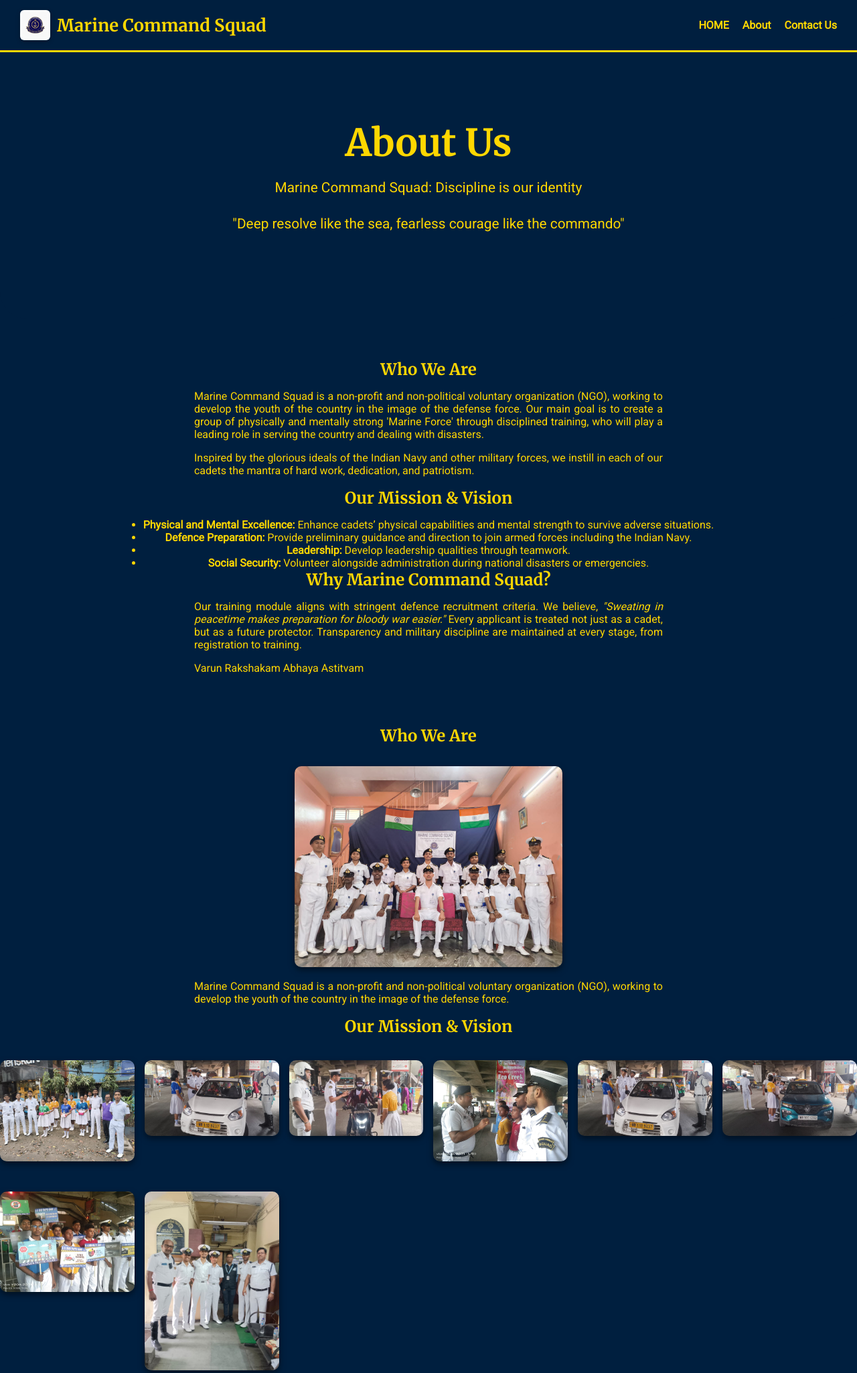
After one commit to pritam973/mcswebsite, a PHP site: page /about.html in a window 1280 px wide. The commit adds this page. Shown: the top 2050 px of the page at 67% size. Run offline with PHP 8.4, Linux system fonts and the light colour scheme.

Commit message:
initial commit / all files

```diff
--- /dev/null
+++ b/mcs/about.css
@@ -0,0 +1,138 @@
+/* Reset */
+* {
+  margin: 0;
+  padding: 0;
+  box-sizing: border-box;
+}
+
+/* Body */
+body {
+  font-family: 'Roboto', sans-serif;
+  background: #001f3f; /* Solid dark blue background */
+  color: #FFD700;      /* Golden text color */
+  min-height: 100vh;
+  display: flex;
+  flex-direction: column;
+}
+
+/* Navbar */
+.navbar {
+  display: flex;
+  justify-content: space-between;
+  align-items: center;
+  background: #001f3f;
+  padding: 15px 30px;
+  color: #FFD700;
+  border-bottom: 3px solid #FFD700;
+}
+
+.navbar .logo {
+  font-size: 1.6em;
+  font-weight: 700;
+  display: flex;
+  align-items: center;
+  gap: 10px;
+  font-family: 'Merriweather', serif;
+}
+
+.logo-img {
+  height: 45px;
+  width: auto;
+  border-radius: 6px;
+  box-shadow: 0 2px 6px rgba(0,0,0,0.3);
+}
+
+/* Nav Links */
+.nav-links {
+  list-style: none;
+  display: flex;
+  gap: 20px;
+}
+
+.nav-links a {
+  color: #FFD700;
+  text-decoration: none;
+  font-weight: 600;
+  transition: color 0.3s ease;
+}
+
+.nav-links a:hover {
+  color: #fff;
+}
+
+/* Hero Section */
+.hero {
+  text-align: center;
+  padding: 100px 20px;
+  background: #001f3f; /* Dark blue hero background */
+  color: #FFD700;      /* Golden text */
+  border-radius: 0 0 40px 40px;
+}
+
+.hero h1 {
+  font-size: clamp(2.5rem, 5vw, 3.5rem);
+  margin-bottom: 20px;
+  font-family: 'Merriweather', serif;
+  color: #FFD700; /* Golden heading */
+}
+
+.hero p {
+  font-size: clamp(1rem, 2vw, 1.3rem);
+  margin-bottom: 30px;
+  color: #FFD700; /* Golden paragraph text */
+}
+
+/* About Section */
+.about-container {
+  max-width: 1000px;
+  margin: 40px auto;
+  padding: 20px;
+}
+
+/* center section titles and limit width of paragraphs */
+.about-section {
+  text-align: center;
+}
+
+.about-section h2 {
+  color: #FFD700; /* Golden section titles */
+  font-family: 'Merriweather', serif;
+  margin-bottom: 15px;
+  text-align: center;
+}
+
+.about-section p,
+.about-section ul li {
+  color: #FFD700; /* Golden body text */
+}
+
+/* restrict paragraph width so text is taller rather than very wide */
+.about-section p {
+  max-width: 700px;
+  margin: 0 auto 1em;
+  text-align: justify;
+}
+
+/* Footer */
+footer {
+  text-align: center;
+  padding: 20px;
+  background: #001f3f;
+  color: #FFD700;
+  font-size: 0.9em;
+  border-top: 3px solid #FFD700;
+}
+.about-img {
+  width: 100%;
+  max-width: 400px;
+  border-radius: 10px;
+  margin: 15px 0;
+  box-shadow: 0 4px 10px rgba(0,0,0,0.5);
+}
+
+.image-grid {
+  display: grid;
+  grid-template-columns: repeat(auto-fit, minmax(200px, 1fr));
+  gap: 15px;
+  margin: 20px 0;
+}
--- /dev/null
+++ b/mcs/about.html
@@ -0,0 +1,119 @@
+<!DOCTYPE html>
+<html lang="en">
+<head>
+  <meta charset="UTF-8">
+  <meta name="viewport" content="width=device-width, initial-scale=1">
+  <title>Marine Command Squad - About</title>
+  <link rel="stylesheet" href="about.css">
+  <link href="https://fonts.googleapis.com/css2?family=Merriweather:wght@700&family=Roboto&display=swap" rel="stylesheet">
+</head>
+<body>
+  <!-- Navigation -->
+  <nav class="navbar">
+    <div class="logo">
+      <img src="logo.jpeg" alt="MCS Logo" class="logo-img">
+      <span>Marine Command Squad</span>
+    </div>
+    <ul class="nav-links">
+      <li><a href="home.html">HOME</a></li>
+      <li><a href="about.html" class="active">About</a></li>
+      <li><a href="contact.html">Contact Us</a></li>
+    </ul>
+  </nav>
+
+  <!-- Hero Section -->
+  <header class="hero">
+    <div class="hero-content">
+      <h1>About Us</h1>
+      <p>Marine Command Squad: Discipline is our identity</p>
+      <p class="quote">"Deep resolve like the sea, fearless courage like the commando"</p>
+    </div>
+  </header>
+
+  <!-- About Content -->
+  <main class="about-container">
+    <section class="about-section">
+      <h2>Who We Are</h2>
+      <p>
+        Marine Command Squad is a non-profit and non-political voluntary organization (NGO),
+        working to develop the youth of the country in the image of the defense force.
+        Our main goal is to create a group of physically and mentally strong 'Marine Force'
+        through disciplined training, who will play a leading role in serving the country
+        and dealing with disasters.
+      </p>
+      <p>
+        Inspired by the glorious ideals of the Indian Navy and other military forces,
+        we instill in each of our cadets the mantra of hard work, dedication, and patriotism.
+      </p>
+    </section>
+
+    <section class="about-section">
+      <h2>Our Mission & Vision</h2>
+      <ul>
+        <li><strong>Physical and Mental Excellence:</strong> Enhance cadets’ physical capabilities and mental strength to survive adverse situations.</li>
+        <li><strong>Defence Preparation:</strong> Provide preliminary guidance and direction to join armed forces including the Indian Navy.</li>
+        <li><strong>Leadership:</strong> Develop leadership qualities through teamwork.</li>
+        <li><strong>Social Security:</strong> Volunteer alongside administration during national disasters or emergencies.</li>
+      </ul>
+    </section>
+
+    <section class="about-section">
+      <h2>Why Marine Command Squad?</h2>
+      <p>
+        Our training module aligns with stringent defence recruitment criteria.
+        We believe, <em>"Sweating in peacetime makes preparation for bloody war easier."</em>
+        Every applicant is treated not just as a cadet, but as a future protector.
+        Transparency and military discipline are maintained at every stage,
+        from registration to training.
+      </p>
+      <p class="motto">Varun Rakshakam Abhaya Astitvam</p>
+    </section>
+  </main>
+<section class="about-section">
+  <h2>Who We Are</h2>
+  <img src="mcs.jpg.jpeg" alt="Marine Command Squad Training" class="about-img">
+  <p>
+    Marine Command Squad is a non-profit and non-political voluntary organization (NGO),
+    working to develop the youth of the country in the image of the defense force.
+  </p>
+</section>
+
+<section class="about-section">
+  <h2>Our Mission & Vision</h2>
+  <div class="image-grid">
+    <img src="about.jpeg" alt="Cadets in training" class="about-img">
+    <img src="about1.jpeg" alt="Teamwork exercise" class="about-img">
+    <img src="about2.jpeg" alt="Disaster relief volunteering" class="about-img">
+    <img src="about3.jpeg" alt="Leadership activity" class="about-img">
+        <img src="about4.jpeg" alt="Leadership activity" class="about-img">
+    <img src="about5.jpeg" alt="Leadership activity" class="about-img">
+    <img src="about6.jpeg" alt="Leadership activity" class="about-img">
+        <img src="about7.jpeg" alt="Leadership activity" class="about-img">
+
+
+  </div>
+  <ul>
+    <li><strong>Physical and Mental Excellence:</strong> Enhance cadets’ physical capabilities...</li>
+    <li><strong>Defence Preparation:</strong> Provide preliminary guidance...</li>
+    <li><strong>Leadership:</strong> Develop leadership qualities...</li>
+    <li><strong>Social Security:</strong> Volunteer during national disasters...</li>
+  </ul>
+</section>
+
+<section class="about-section">
+  <h2>Why Marine Command Squad?</h2>
+  <img src="images/why-mcs.jpg" alt="Cadets in uniform" class="about-img">
+  <p>
+    Our training module aligns with stringent defence recruitment criteria...
+  </p>
+</section>
+
+  <!-- Footer -->
+  <footer>
+    <p>&copy; 2025 Marine Command Squad. All rights reserved.</p>
+  </footer>
+
+  <!-- JavaScript -->
+  <script src="about.js"></script>
+</body>
+</html>
--- a/mcs/student_register.html
+++ b/mcs/student_register.html
@@ -24,7 +24,7 @@
 
 <h3>Cadet Registration</h3>
 
-<form action="student_login.html" method="POST">
+<form action="cadet_login.html" method="POST">
 
 <!-- Aadhaar -->
 <input type="text" name="aadhaar" placeholder="Enter Aadhaar Number" pattern="[0-9]{12}" required>
```
Also changed, not shown: mcs/cadet_enrollment.php (+2 -34 lines), mcs/cadet_enrollment_process.php (+130 -77 lines), mcs/home.css (+6 -5 lines), mcs/home.html (+11 -53 lines), mcs/about.jpeg (added), mcs/about1.jpeg (added), mcs/about2.jpeg (added), mcs/about3.jpeg (added), mcs/about4.jpeg (added), mcs/about5.jpeg (added), mcs/about6.jpeg (added), mcs/about7.jpeg (added), mcs/logo.jpeg (added), mcs/mcs.jpg.jpeg (added).
